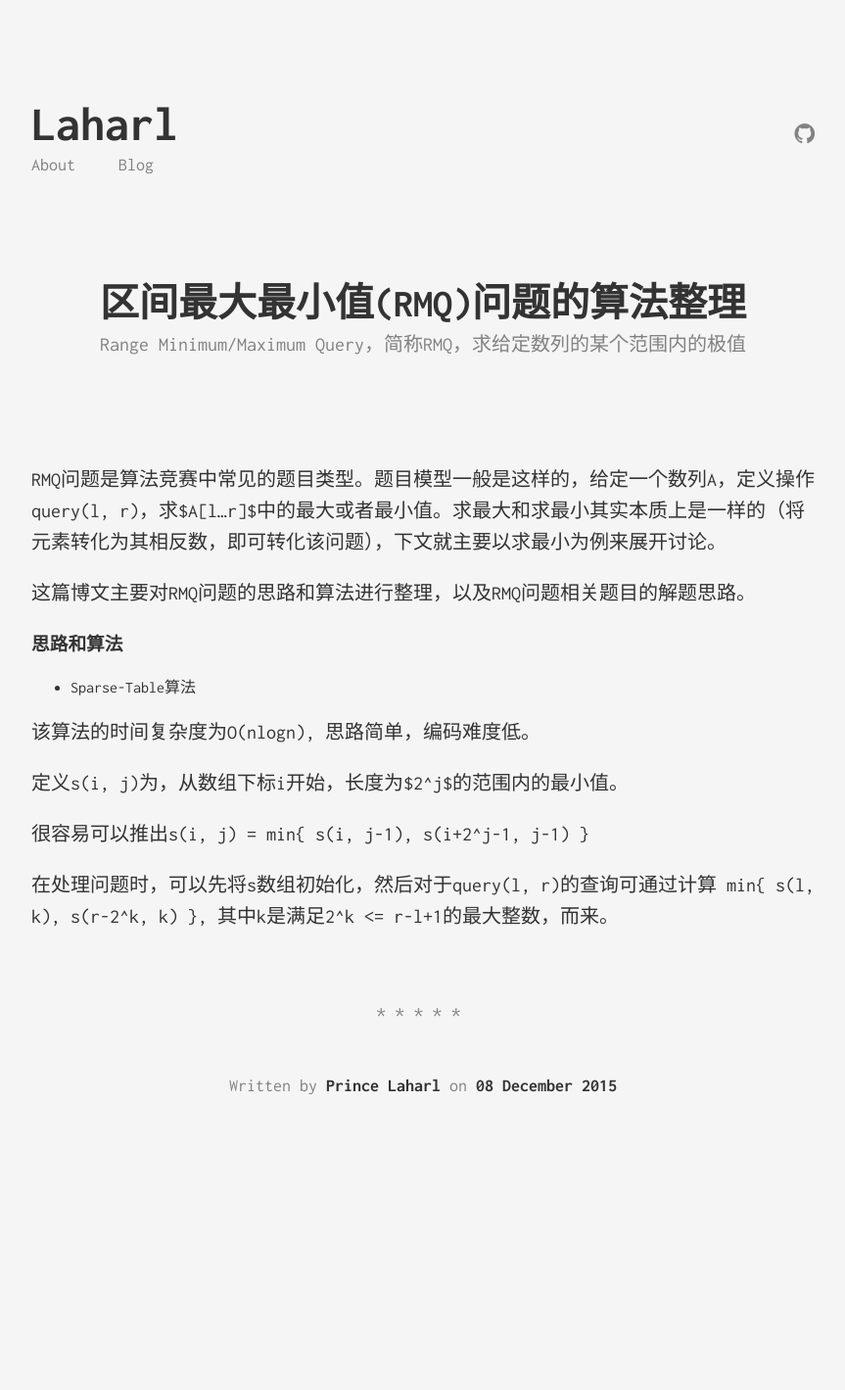
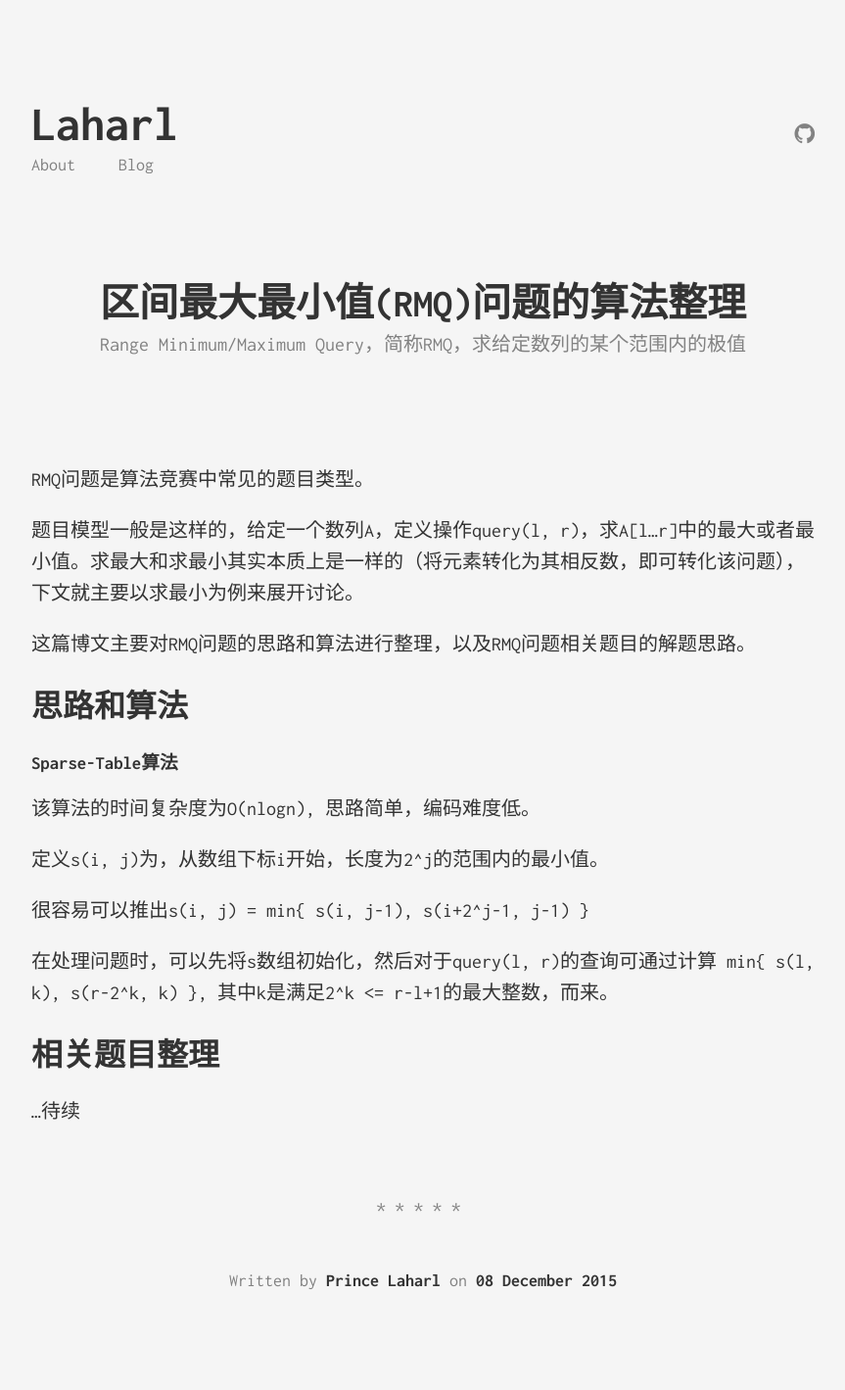
Before and after one commit to Prince-Laharl/Prince-Laharl.github.io, a Jekyll site: the page built from _posts/2015-12-08-rmq-problem.markdown, in a window 1280 px wide. Shown: the whole page at 98% size, without its empty margins (208-1071 px from the left). Built offline with Jekyll 4.4.1, drawn with Linux system fonts in a browser that asks for light colours; before the commit the page ends 1220 px from its top, so only the background shows below that.

Commit message:
fix format and unexpected latex simbol

```diff
--- a/_posts/2015-12-08-rmq-problem.markdown
+++ b/_posts/2015-12-08-rmq-problem.markdown
@@ -6,18 +6,24 @@ date: 2015-12-08 23:08:08
 categories: [programming]
 ---
 
-RMQ问题是算法竞赛中常见的题目类型。题目模型一般是这样的，给定一个数列A，定义操作query(l, r)，求$A[l...r]$中的最大或者最小值。求最大和求最小其实本质上是一样的（将元素转化为其相反数，即可转化该问题），下文就主要以求最小为例来展开讨论。
+RMQ问题是算法竞赛中常见的题目类型。
+
+题目模型一般是这样的，给定一个数列A，定义操作query(l, r)，求A[l...r]中的最大或者最小值。求最大和求最小其实本质上是一样的（将元素转化为其相反数，即可转化该问题），下文就主要以求最小为例来展开讨论。
 
 这篇博文主要对RMQ问题的思路和算法进行整理，以及RMQ问题相关题目的解题思路。
 
-### 思路和算法
+# 思路和算法
 
-* Sparse-Table算法
+### Sparse-Table算法
 
 该算法的时间复杂度为O(nlogn), 思路简单，编码难度低。
 
-定义s(i, j)为，从数组下标i开始，长度为$2^j$的范围内的最小值。
+定义s(i, j)为，从数组下标i开始，长度为2^j的范围内的最小值。
 
 很容易可以推出s(i, j) = min{ s(i, j-1), s(i+2^j-1, j-1) }
 
 在处理问题时，可以先将s数组初始化，然后对于query(l, r)的查询可通过计算 min{ s(l, k), s(r-2^k, k) }, 其中k是满足2^k <= r-l+1的最大整数，而来。
+
+# 相关题目整理
+
+...待续
```
